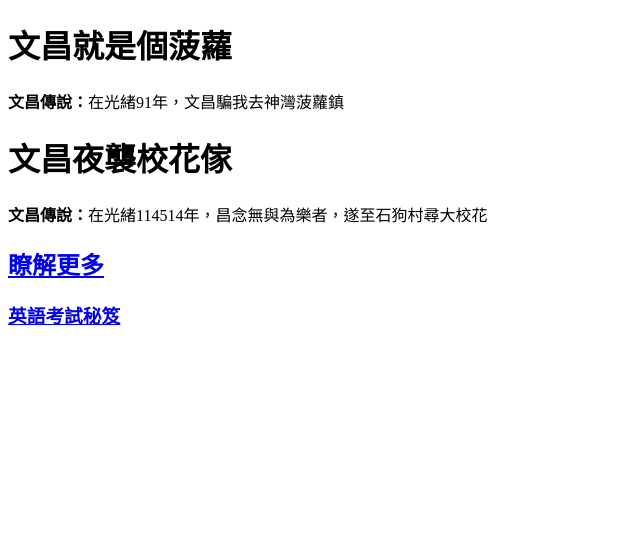
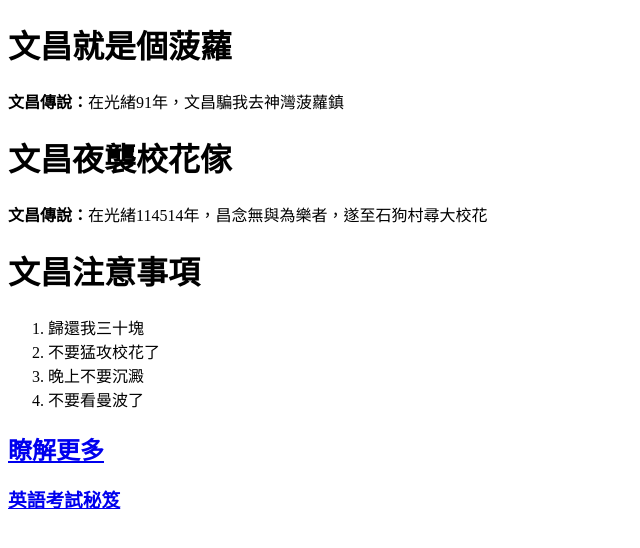
Before and after one commit to Suenzhongshan/-, a plain HTML site: page index.html in a window 1280 px wide. Shown: the whole page, without its empty margins (0-640 px from the left). Drawn offline with Linux system fonts and the light colour scheme.

Commit message:
Update index.html

```diff
--- a/index.html
+++ b/index.html
@@ -10,6 +10,13 @@
     <p><strong>文昌傳說：</strong>在光緒91年，文昌騙我去神灣菠蘿鎮</p>
     <h1>文昌夜襲校花傢</h1>
     <p><strong>文昌傳說：</strong>在光緒114514年，昌念無與為樂者，遂至石狗村尋大校花</p>
+    <h1>文昌注意事項</h1>
+    <ol>
+        <li>歸還我三十塊</li>
+        <li>不要猛攻校花了</li>
+        <li>晚上不要沉澱</li>
+        <li>不要看曼波了</li>
+    </ol>
     <h2><a href="https://www.bilibili.com/video/BV1he4y1w7wB/?spm_id_from=333.337.search-card.all.click&vd_source=f060ffcd825fdb8a019823545cee824b">瞭解更多</a></h2>
     <h3><a href="https://www.bilibili.com/video/BV1RV4y117BZ/?spm_id_from=333.337.search-card.all.click&vd_source=f060ffcd825fdb8a019823545cee824b">英語考試秘笈</a></h3>
 </body>
```
